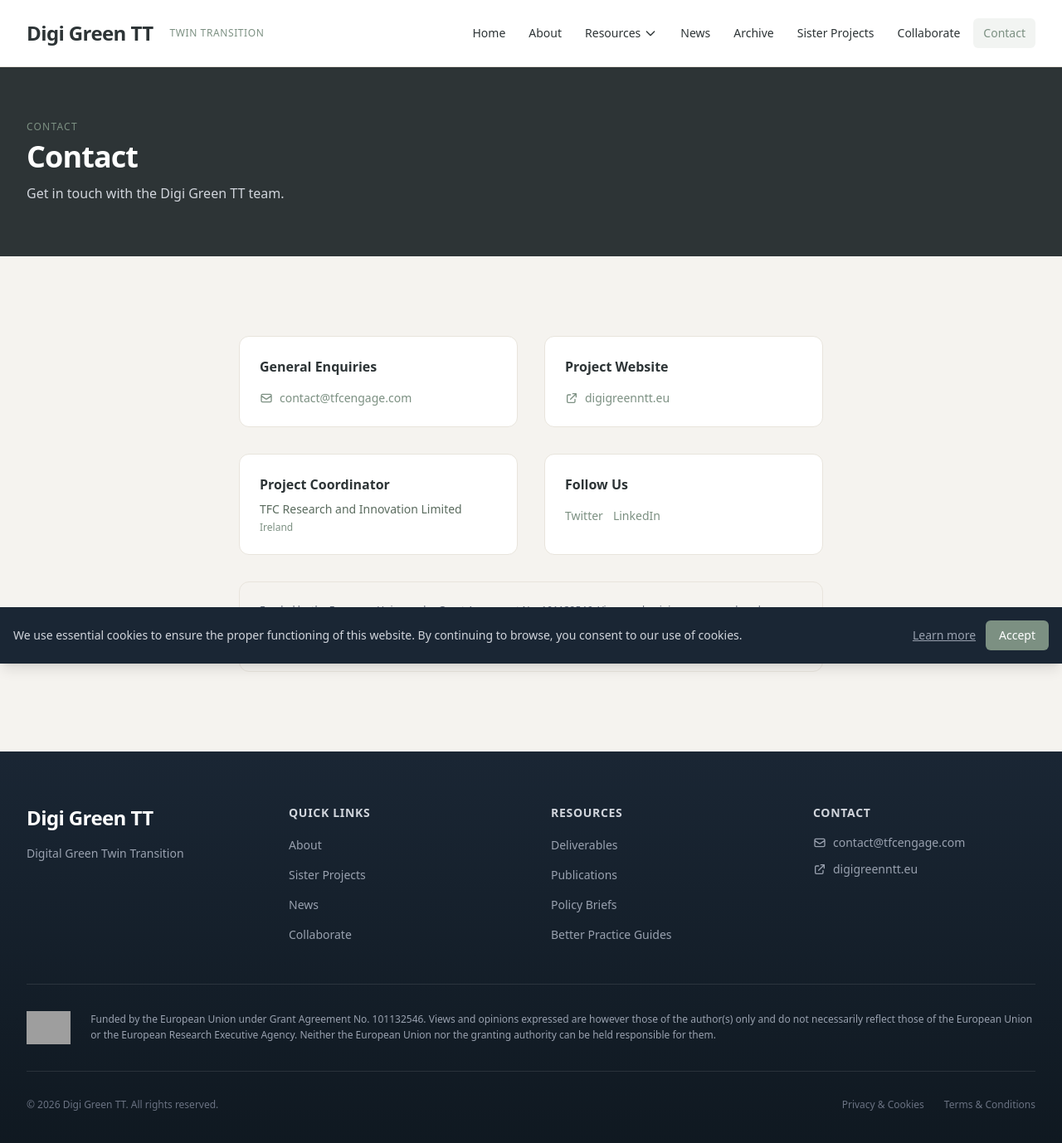
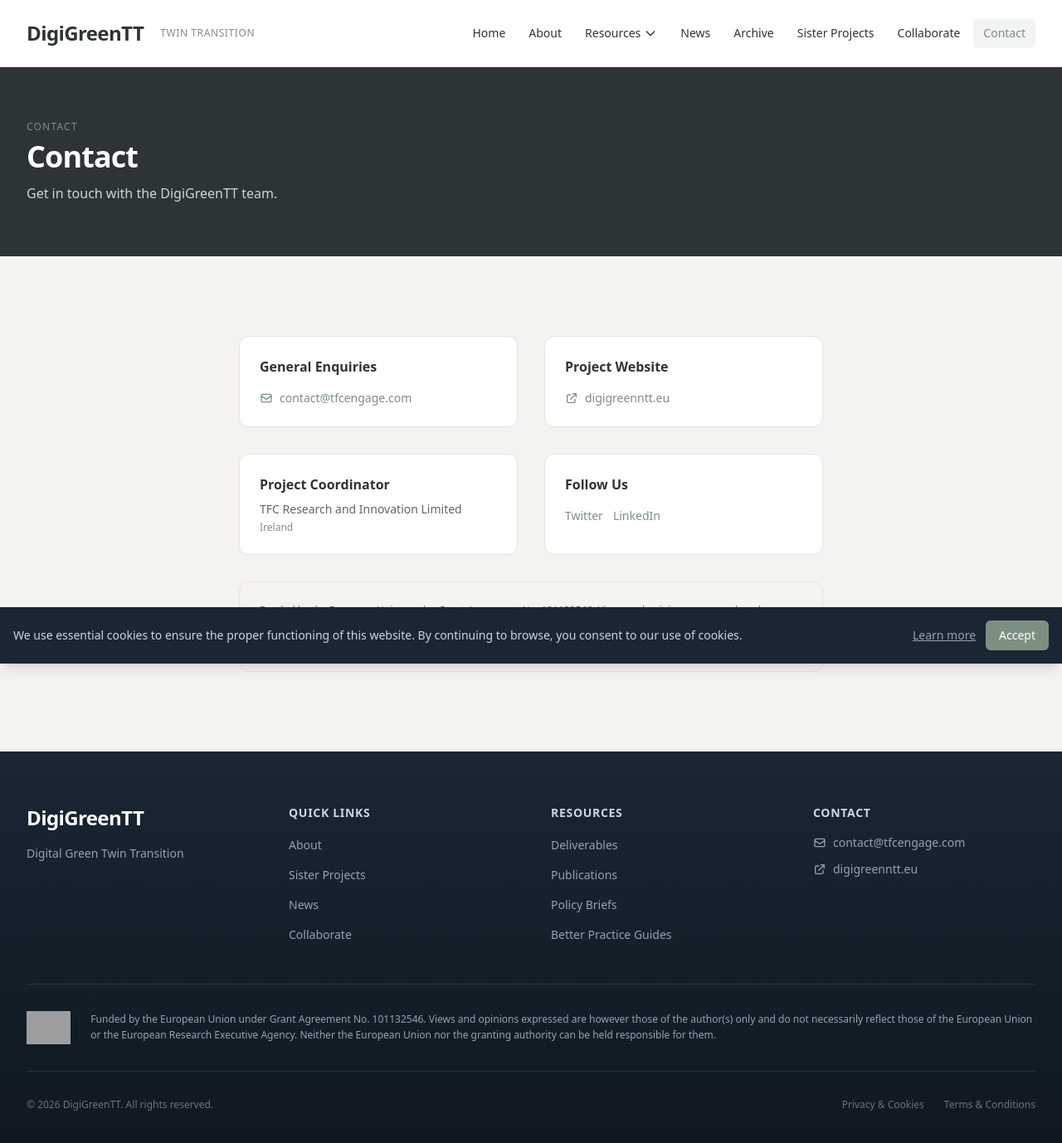
Before and after one commit to tfc-research-and-inovation/digigreen-eu, an Angular app: page /Contact in a window 1280 px wide. Shown: the top 1378 px of the page at 83% size. Built offline with nearby package versions, Linux system fonts and the light colour scheme; grey boxes are pictures that could not be loaded.

Commit message:
feat(about): typo

```diff
--- a/src/app/layout/layout.component.html
+++ b/src/app/layout/layout.component.html
@@ -12,7 +12,7 @@
       <div class="flex justify-between items-center h-16 md:h-20">
         <!-- Logo -->
         <a routerLink="/Home" class="flex items-center gap-3">
-          <span class="text-xl md:text-2xl font-semibold text-[#2D3436] tracking-tight">Digi Green TT</span>
+          <span class="text-xl md:text-2xl font-semibold text-[#2D3436] tracking-tight">DigiGreenTT</span>
           <span class="hidden sm:inline ml-2 text-xs text-[#7C9082] font-medium uppercase tracking-wider">Twin Transition</span>
         </a>
 
@@ -112,7 +112,7 @@
       <div class="grid grid-cols-1 md:grid-cols-2 lg:grid-cols-4 gap-8 lg:gap-12">
         <!-- Brand -->
         <div class="lg:col-span-1">
-          <span class="text-2xl font-semibold tracking-tight">Digi Green TT</span>
+          <span class="text-2xl font-semibold tracking-tight">DigiGreenTT</span>
           <p class="mt-4 text-sm text-gray-400 leading-relaxed">Digital Green Twin Transition</p>
 <!--          <div class="flex gap-3 mt-6">-->
 <!--            <a href="https://twitter.com/digigreenntt" target="_blank" rel="noopener noreferrer"-->
@@ -203,7 +203,7 @@
 
       <!-- Bottom bar -->
       <div class="mt-8 pt-8 border-t border-white/10 flex flex-col sm:flex-row justify-between items-center gap-4">
-        <p class="text-xs text-gray-500">&copy; {{ currentYear }} Digi Green TT. All rights reserved.</p>
+        <p class="text-xs text-gray-500">&copy; {{ currentYear }} DigiGreenTT. All rights reserved.</p>
         <div class="flex gap-6">
           <a routerLink="/Privacy" class="text-xs text-gray-500 hover:text-gray-300 transition-colors">Privacy &amp; Cookies</a>
           <a routerLink="/Terms" class="text-xs text-gray-500 hover:text-gray-300 transition-colors">Terms &amp; Conditions</a>
--- a/src/app/pages/about/about.component.ts
+++ b/src/app/pages/about/about.component.ts
@@ -20,11 +20,11 @@ import {RouterLink} from '@angular/router';
             <div>
               <h2 class="text-2xl md:text-3xl font-semibold text-[#2D3436] mb-6">Our Mission</h2>
               <div class="space-y-4 text-[#5A6B5E] leading-relaxed">
-                <p>Digi Green TT is a cluster group focused on supporting Europe's twin transition—green and digital—
+                <p>DigiGreenTT is a cluster group focused on supporting Europe's twin transition—green and digital—
                   with an underlying philosophy to leave no one behind. Our work centres on identifying, understanding,
                   and mitigating the social inequalities that can arise from rapid technological and environmental change.</p>
                 <p>Initiated in the FITTER-EU Horizon Europe project (Grant Agreement No. 101132546) and delivered through
-                  TFC Research and Innovation Limited (Ireland), the Digi Green TT group brings together a series of European
+                  TFC Research and Innovation Limited (Ireland), the DigiGreenTT group brings together a series of European
                   projects in the Twin-Transition space with a collective aim to cross-fertilize and transcend individual
                   project experiences for the wider good of the communities served.</p>
                 <p>Through the Sister Project Engagement initiative, we connect with fellow Horizon Europe projects to
--- a/src/app/pages/contact/contact.component.ts
+++ b/src/app/pages/contact/contact.component.ts
@@ -7,7 +7,7 @@ import { PageHeaderComponent } from '../../components/shared/page-header.compone
   imports: [PageHeaderComponent],
   template: `
     <div>
-      <app-page-header title="Contact" subtitle="Get in touch with the Digi Green TT team." breadcrumb="Contact"/>
+      <app-page-header title="Contact" subtitle="Get in touch with the DigiGreenTT team." breadcrumb="Contact"/>
       <section class="py-16 md:py-24">
         <div class="max-w-3xl mx-auto px-4 sm:px-6 lg:px-8">
           <div class="grid md:grid-cols-2 gap-8">
--- a/src/app/pages/home/home.component.ts
+++ b/src/app/pages/home/home.component.ts
@@ -65,7 +65,7 @@ import { EventsTeaserComponent } from '../../components/home/events-teaser.compo
           <div class="grid md:grid-cols-3 gap-6 lg:gap-8">
             <app-teaser-card
               title="What is the Sister Project Engagement"
-              description="Digi Green TT connects Horizon Europe projects working on fair, inclusive green and digital transitions to enable cross-learning, collaboration, and joint activities."
+              description="DigiGreenTT connects Horizon Europe projects working on fair, inclusive green and digital transitions to enable cross-learning, collaboration, and joint activities."
               linkText="Learn more"
               linkPage="SisterProjects"
             />
--- a/src/app/pages/members/members.component.ts
+++ b/src/app/pages/members/members.component.ts
@@ -14,7 +14,7 @@ import { EmptyStateComponent } from '../../components/shared/empty-state.compone
     <div>
       <app-page-header
         title="Consortium Members"
-        subtitle="Digi Green TT Horizon Europe Consortium – Grant Agreement No. 101132546"
+        subtitle="DigiGreenTT Horizon Europe Consortium – Grant Agreement No. 101132546"
         breadcrumb="Members"/>
 
       <section class="py-16 md:py-24 bg-white">
--- a/src/app/pages/terms/terms.component.html
+++ b/src/app/pages/terms/terms.component.html
@@ -1,4 +1,4 @@
-<app-page-header title="Terms &amp; Conditions" subtitle="Terms of use for the Digi Green TT website." breadcrumb="Terms"/>
+<app-page-header title="Terms &amp; Conditions" subtitle="Terms of use for the DigiGreenTT website." breadcrumb="Terms"/>
 <section class="py-16 md:py-24">
   <div class="max-w-3xl mx-auto px-4 sm:px-6 lg:px-8 space-y-10 text-[#5A6B5E]">
     <div>
```
